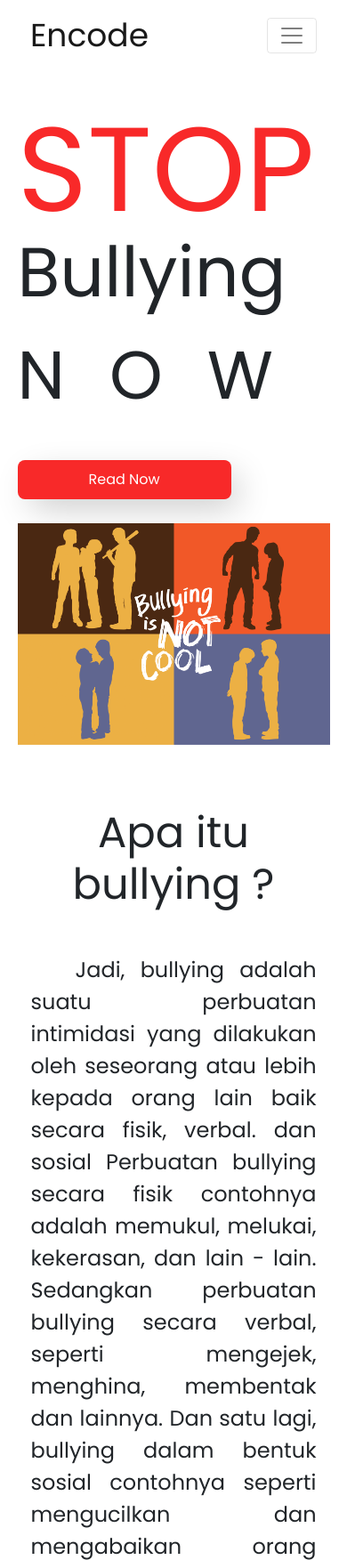
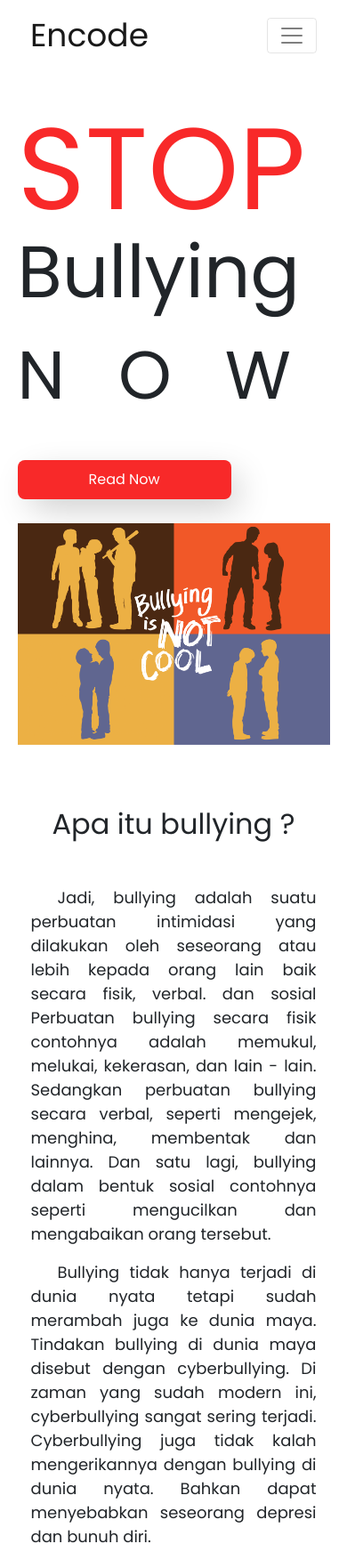
Before and after one commit to Novianto778/anti-bullying, a plain HTML site: page index.html in a window 390 px wide. Shown: the top 1753 px of the page at 89% size. Drawn offline with nearby package versions, Linux system fonts and the light colour scheme.

Commit message:
Commit 3 - Fix Text Size

```diff
--- a/style.css
+++ b/style.css
@@ -161,17 +161,35 @@ footer .sub {
 
 @media (max-width: 768px){
   .stop {
-    font-size: 134px;
+    font-size: 130px;
   }
 
   .bullying {
-    font-size: 78px;
+    font-size: 82px;
   }
   .now {
     font-size: 76px;
-    letter-spacing: 50px;
+    letter-spacing: 60px;
   }
   .container {
     width: 90%;
   }
+
+  .content-section .section h1 {
+    font-size: 32px;
+  }
+
+  .content-section .section p {
+    text-indent: 30px;
+    font-size: 18px;
+  }
+
+
+  .content-section .section-card h1 {
+    font-size: 32px;
+  }
+
+  footer h1 {
+    font-size: 32px;
+  }
 }
```
